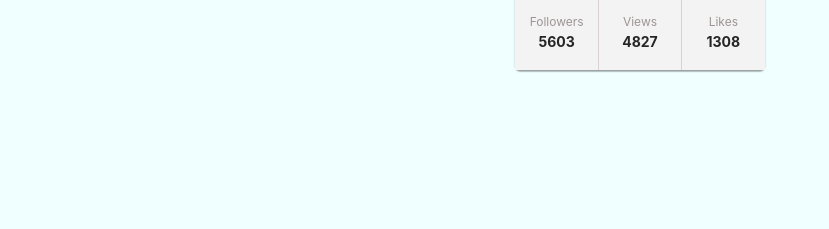
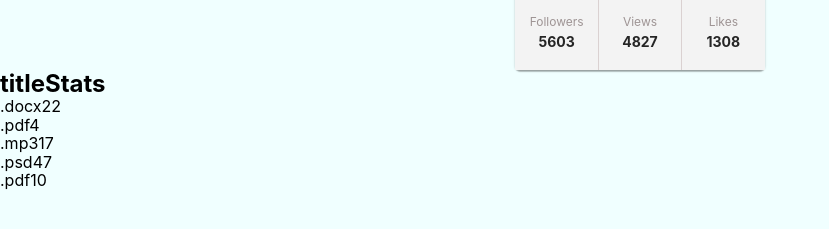
Before and after one commit to marcinmierzejewski/goit-react-hw-01-components, a React (Create React App) app: page / in a window 1280 px wide. Shown: the part 269-498 px from the top of the page, without its empty margins (0-829 px from the left). Built offline with nearby package versions, Linux system fonts and the light colour scheme.

Commit message:
add Statistics.jsx

```diff
--- a/src/components/App.jsx
+++ b/src/components/App.jsx
@@ -1,5 +1,8 @@
 import { Profile } from './profile/Profile';
 import user from './profile/user.json';
+
+import { Statistics } from './statistics/Statistics';
+import data from './statistics/data.json';
 
 export const App = () => {
   return (
@@ -11,6 +14,13 @@ export const App = () => {
         avatar={user.avatar}
         stats={user.stats}
       />
+
+      <Statistics
+        titleStats='Upload Stats'
+        uploadStats={data}
+      />
+
+
     </>
   );
 };
--- /dev/null
+++ b/src/components/statistics/Statistics.jsx
@@ -0,0 +1,23 @@
+import styles from './Statistics.module.css';
+import PropTypes from 'prop-types';
+
+export const Statistics = ({ titleStats, uploadStats }) => {
+  return (
+    <div>
+      {titleStats && (<h2>titleStats</h2>)}
+      <ul>
+        {uploadStats.map(stats => (
+          <li key={stats.id}>
+            {stats.label}
+            {stats.percentage}
+          </li>
+        ))}
+      </ul>
+    </div>
+  );
+};
+
+Statistics.propTypes = {
+  title: PropTypes.string,
+  uploadStats: PropTypes.array,
+};
--- /dev/null
+++ b/src/components/statistics/data.json
@@ -0,0 +1,7 @@
+[
+  { "id": "id-1", "label": ".docx", "percentage": 22 },
+  { "id": "id-2", "label": ".pdf", "percentage": 4 },
+  { "id": "id-3", "label": ".mp3", "percentage": 17 },
+  { "id": "id-4", "label": ".psd", "percentage": 47 },
+  { "id": "id-5", "label": ".pdf", "percentage": 10 }
+]
--- a/src/index.css
+++ b/src/index.css
@@ -15,7 +15,7 @@ code {
     monospace;
 }
 
-ul, p {
+ul, p, h2 {
   margin: 0;
   padding: 0;
 }
```
Also changed, not shown: src/components/statistics/Statistics.module.css (added).
